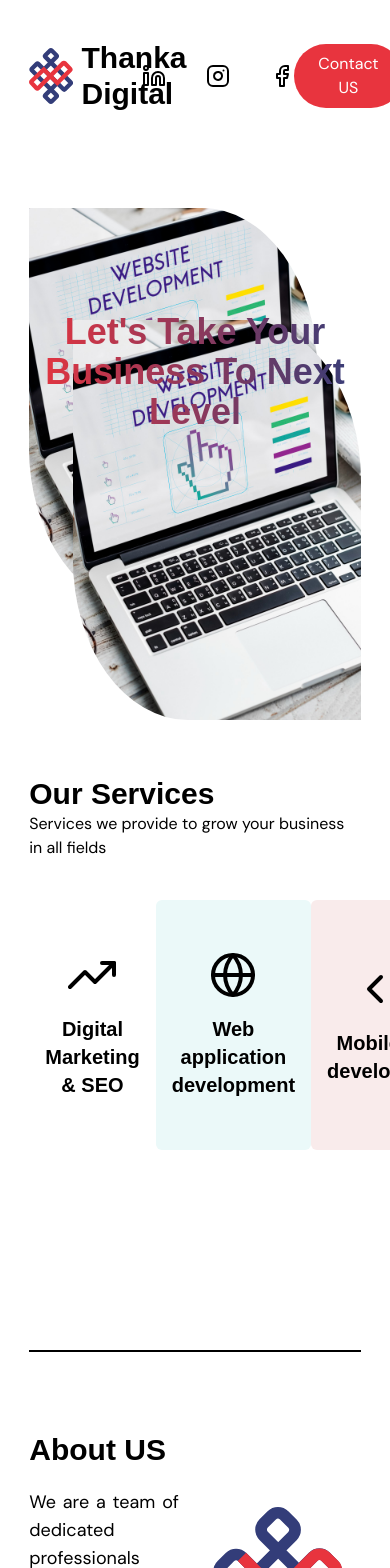
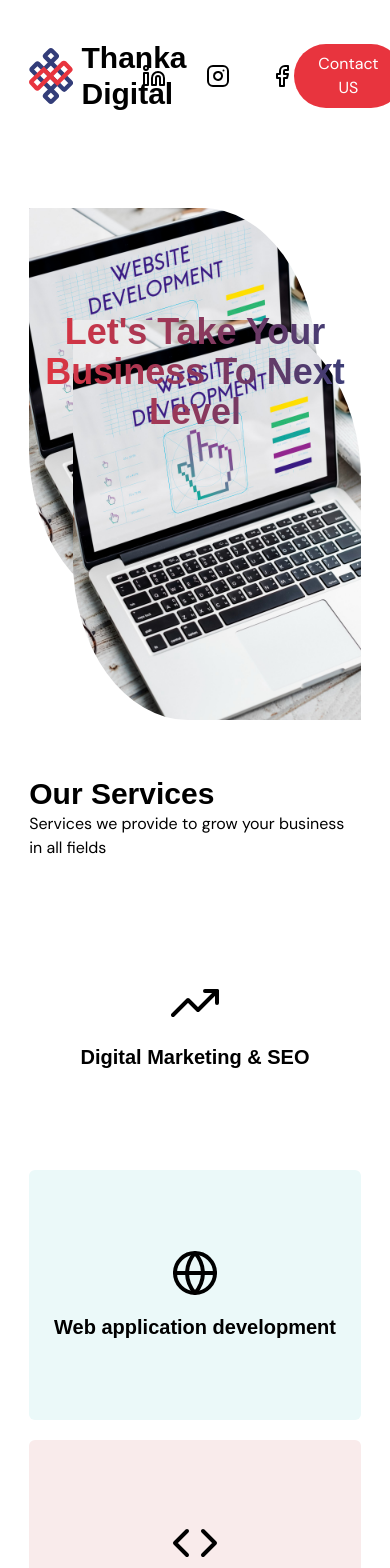
Before and after one commit to alsongarbuja/thankadigital, a Next.js app: page / in a window 390 px wide. Shown: the top 1568 px of the page. Built offline with nearby package versions, Linux system fonts and the light colour scheme; a web font is replaced by a local one.

Commit message:
responsive: responsive service section

```diff
--- a/src/app/page.tsx
+++ b/src/app/page.tsx
@@ -9,8 +9,8 @@ import HeroSection from '../components/HeroSection'
 
 export default function Home() {
   return (
-    <main className="min-h-screen">
-      <div className="max-w-[85%] mx-auto">
+    <main>
+      <section className="max-w-[85%] mx-auto">
         {/* Header */}
         <Header />
 
@@ -19,7 +19,7 @@ export default function Home() {
 
         {/* Services Section */}
         <ServiceSection>
-          <div className="flex justify-between my-10">
+          <div className="flex flex-col md:flex-row gap-5 items-center justify-center my-10">
             <ServiceCard icon={<TrendingUp className="w-12 h-12" />} title="Digital Marketing & SEO" />
             <ServiceCard icon={<Globe className="w-12 h-12" />} title="Web application development" bgColor="bg-green" />
             <ServiceCard icon={<Code className="w-12 h-12" />} title="Mobile app development" bgColor="bg-red" />
@@ -45,7 +45,7 @@ export default function Home() {
             <Image src="/TD_logo.svg" alt="thanka digital logo" className="rounded-lg w-1/2 h-80" width={300} height={600} />
           </div>
         </section>
-      </div>
+      </section>
 
       {/* Footer Section */}
       <section className="mt-20 pt-20 pb-10 bg-primary_blue">
--- a/src/components/services/ServiceCard.tsx
+++ b/src/components/services/ServiceCard.tsx
@@ -7,7 +7,7 @@ interface IServiceCardProps {
 
 const ServiceCard = ({ icon, title, bgColor="bg-light" }: IServiceCardProps) => {
   return (
-    <div className={`flex flex-col items-center justify-center gap-4 text-center p-4 w-[300px] h-[250px] rounded-md ${bgColor}`}>
+    <div className={`flex flex-col items-center justify-center gap-4 text-center p-4 w-full h-[250px] rounded-md ${bgColor}`}>
       {icon}
       <h4>{title}</h4>
     </div>
```
